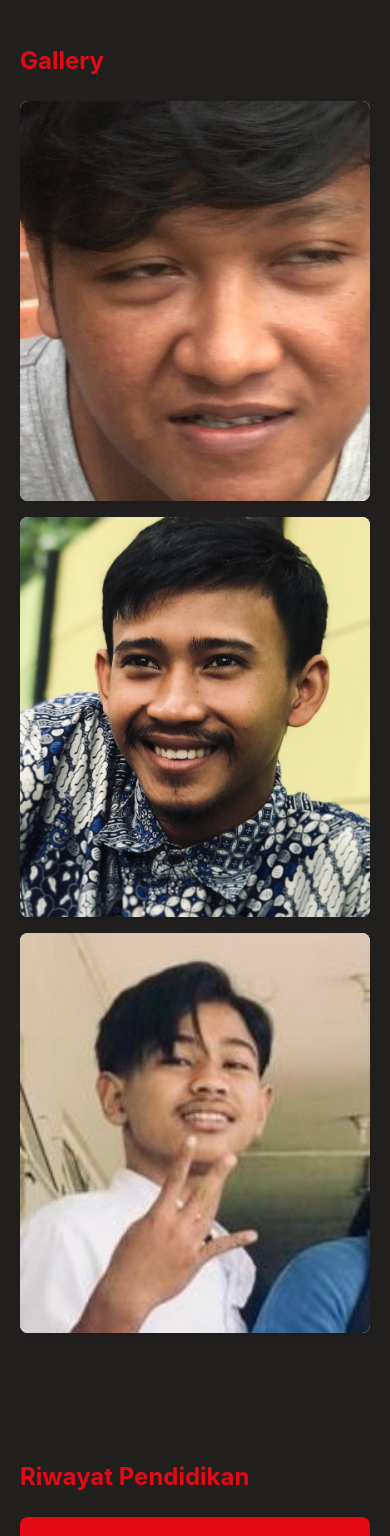
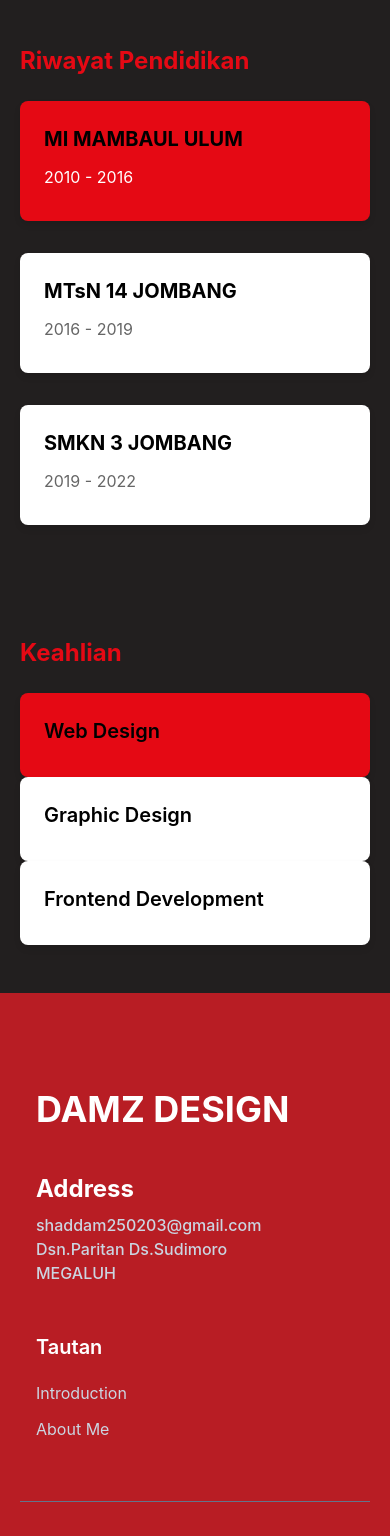
Before and after one commit to DAMZ4/Portofolio, a plain HTML site: page index.html in a window 390 px wide. Shown: the part 1561-3097 px from the top of the page. Drawn offline with Linux system fonts and the light colour scheme.

Commit message:
index.html

```diff
--- a/index.html
+++ b/index.html
@@ -37,16 +37,16 @@
                                 group-hover:text-secondary">About Me</a>
                             </li>
                             <li class="group">
-                                <a href="#gallery" class="text-base text-white py-2 mx-8 flex
-                                group-hover:text-secondary">Gallery</a>
-                            </li>
-                            <li class="group">
                                 <a href="#education" class="text-base text-white py-2 mx-8 flex
                                 group-hover:text-secondary">Education</a>
                             </li>
                             <li class="group">
                                 <a href="#skills" class="text-base text-white py-2 mx-8 flex
                                 group-hover:text-secondary">Skills</a>
+                            <li class="group">
+                                <a href="#footer" class="text-base text-white py-2 mx-8 flex
+                                group-hover:text-secondary">Footer</a>
+                            </li>
                             </li>
                         </ul>
                     </nav>
@@ -136,33 +136,6 @@
     </section>
     <!-- About Me End -->
 
-    <!-- Gallery Section -->
-    <section id="gallery" class="pt-16 pb-12 bg-gray-100">
-        <div class="container">
-            <h2 class="text-2xl font-bold text-primary -800 mb-6">Gallery</h2>
-            <div class="flex flex-wrap justify-center -mx-2">
-                <!-- Image 1 -->
-                <div class="w-full sm:w-1/2 md:w-1/3 lg:w-1/4 xl:w-1/4 px-2 mb-4">
-                    <div class="bg-white rounded-lg overflow-hidden shadow-md">
-                        <img src="/dist/img/hooh.jpg" alt="Image 1" class="w-full h-48 object-cover object-center">
-                    </div>
-                </div>
-                <!-- Image 2 -->
-                <div class="w-full sm:w-1/2 md:w-1/3 lg:w-1/4 xl:w-1/4 px-2 mb-4">
-                    <div class="bg-white rounded-lg overflow-hidden shadow-md">
-                        <img src="/dist/img/anjay.jpg" alt="Image 2" class="w-full h-48 object-cover object-center">
-                    </div>
-                </div>
-                <!-- Image 3 -->
-                <div class="w-full sm:w-1/2 md:w-1/3 lg:w-1/4 xl:w-1/4 px-2 mb-4">
-                    <div class="bg-white rounded-lg overflow-hidden shadow-md">
-                        <img src="../dist/img/okee.jpg" alt="Image 3" class="w-full h-48 object-cover object-center">
-                    </div>
-                </div>
-            </div>
-        </div>
-    </section>
-    <!-- Gallery Section End -->
 
     <!-- Education Section -->
     <section id="education" class="pt-16 pb-12">
@@ -216,7 +189,7 @@
 
 
     <!-- Footer Start -->
-    <footer class="bg-secondary pt-24 pb-12">
+    <footer id="footer" class="bg-secondary pt-24 pb-12">
         <div class="container">
             <div class="flex flex-wrap">
                 <div class="w-full px-4 mb-12 text-slate-300 font-medium ">
```
